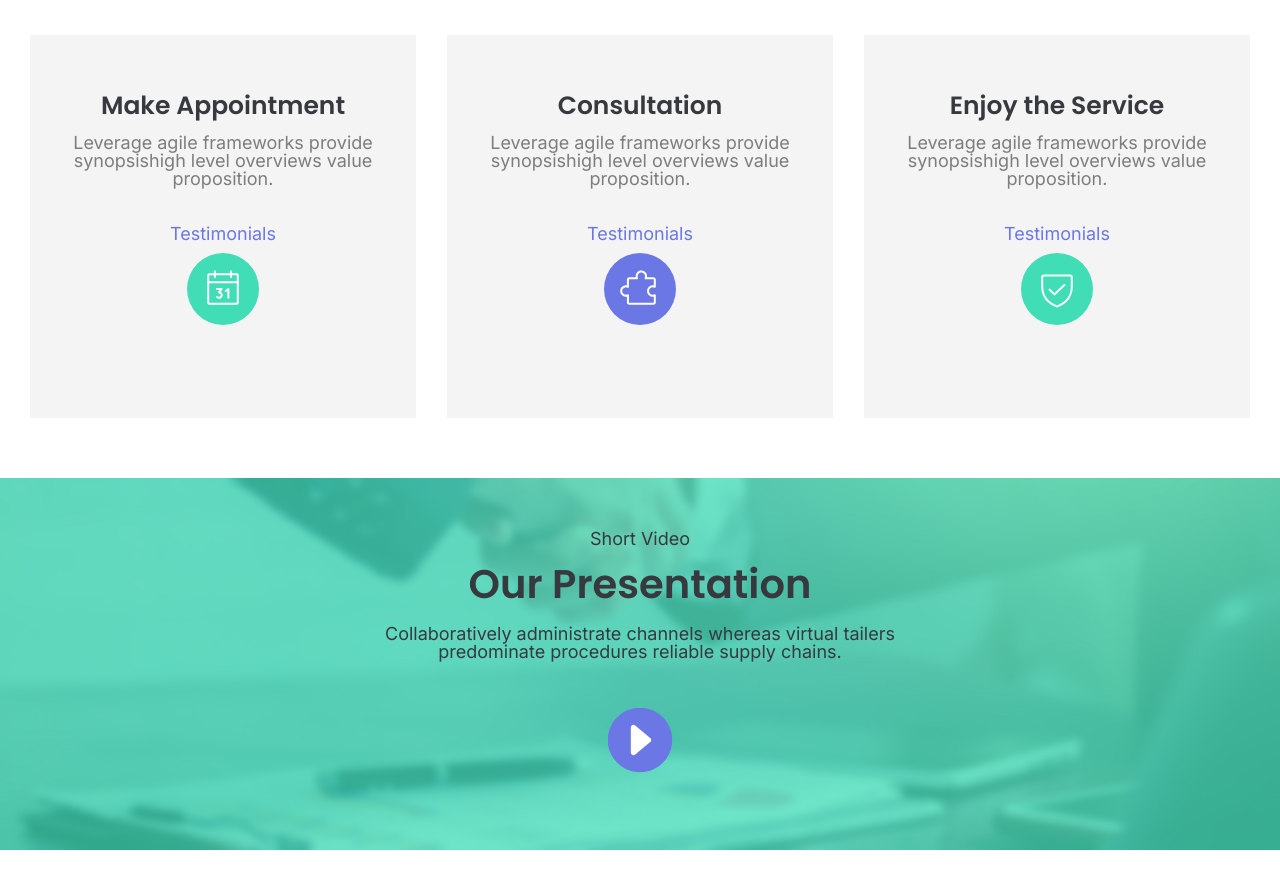
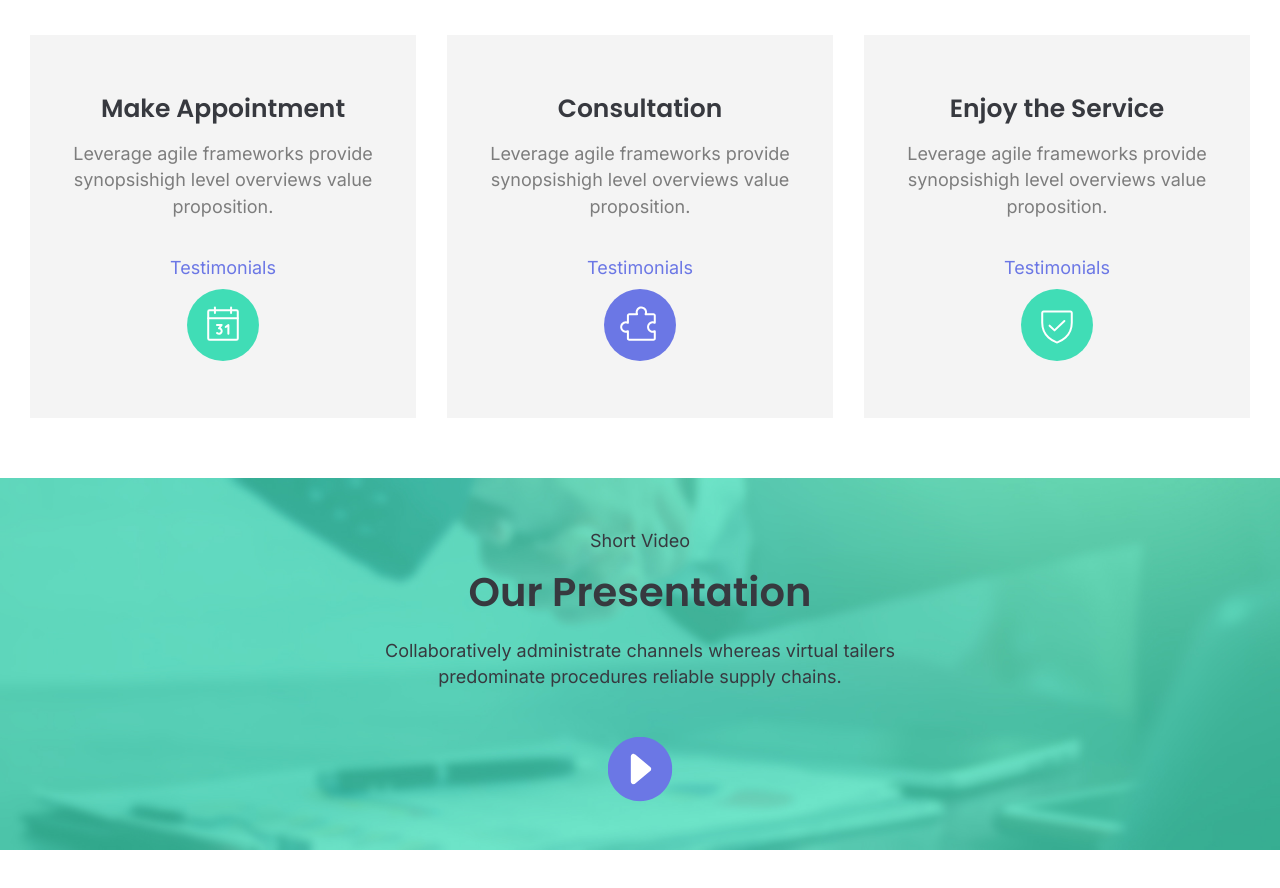
Before and after one commit to Lost-in-Noise/Positions, a plain HTML site: page index.html in a window 1280 px wide. Shown: the part 346-1234 px from the top of the page. Drawn offline with nearby package versions, Linux system fonts and the light colour scheme.

Commit message:
update style file

```diff
--- a/styles/style.css
+++ b/styles/style.css
@@ -105,6 +105,7 @@
 .box-title {
     font-family: 'Poppins', sans-serif;
     font-size: 25px;
+    line-height: 31.75px;
     color: #37393F;
     margin-top: 58px;
     margin-bottom: 16px;
@@ -112,6 +113,7 @@
 .box-describtion {
     font-family: 'Inter', sans-serif;
     font-size: 18px;
+    line-height: 26.31px;
     color: #7D7D7D;
     margin-bottom: 37px;
 }
@@ -119,6 +121,7 @@
     font-family: 'Inter', sans-serif;
     color: #6B77E5;
     font-size: 18px;
+    line-height: 21.78px;
     margin-bottom: 10px;
 }
 /* section 2 */
@@ -128,18 +131,21 @@
 .video {
     font-family: 'Inter', sans-serif;
     font-size: 18px;
+    line-height: 21.78px;
     color: #37393F;
     margin-bottom: 16px;
 }
 .presentation {
     font-family: 'Poppins', sans-serif;
     font-size: 40px;
+    line-height: 48.4px;
     color: #37393F;
     margin-bottom: 21px;
 }
 .video-describtion {
     font-family: 'Inter', sans-serif;
     font-size: 18px;
+    line-height: 26.31px;
     color: #37393F;
     margin-bottom: 47px;
 }
```
